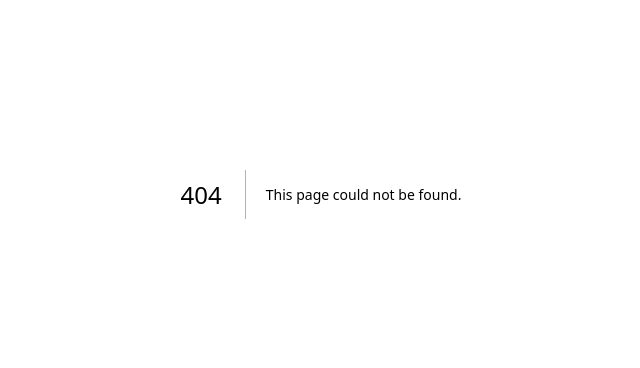
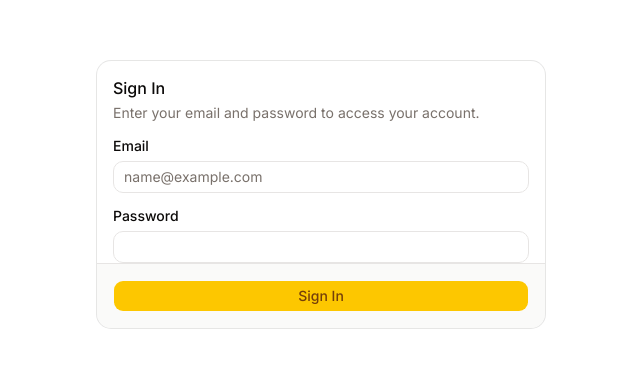
Before and after one commit to uma-provus/q2x, a Next.js app: page /login in a window 1280 px wide. Before the commit this address had no page. Shown: the part 206-574 px from the top of the page, without its empty margins (319-959 px from the left). Built offline with nearby package versions, Linux system fonts and the light colour scheme.

Commit message:
feat: setup drizzle, postgres, and next-auth with simple credentials

```diff
--- /dev/null
+++ b/drizzle.config.ts
@@ -0,0 +1,13 @@
+import { defineConfig } from "drizzle-kit";
+import * as dotenv from "dotenv";
+
+dotenv.config({ path: ".env.local" });
+
+export default defineConfig({
+  schema: "./src/db/schema.ts",
+  out: "./drizzle",
+  dialect: "postgresql",
+  dbCredentials: {
+    url: process.env.DATABASE_URL || "postgres://postgres:postgres@localhost:5432/q2x",
+  },
+});
--- /dev/null
+++ b/src/app/api/auth/[...nextauth]/route.ts
@@ -0,0 +1,3 @@
+import { handlers } from "@/lib/auth";
+
+export const { GET, POST } = handlers;
--- a/src/app/layout.tsx
+++ b/src/app/layout.tsx
@@ -1,6 +1,7 @@
 import type { Metadata } from "next";
 import { Geist, Geist_Mono, Inter } from "next/font/google";
 import { ThemeProvider } from "@/components/theme-provider";
+import { Toaster } from "@/components/ui/sonner";
 import "./globals.css";
 
 const inter = Inter({ subsets: ["latin"], variable: "--font-sans" });
@@ -37,6 +38,7 @@ export default function RootLayout({
           disableTransitionOnChange
         >
           {children}
+          <Toaster />
         </ThemeProvider>
       </body>
     </html>
--- /dev/null
+++ b/src/app/login/page.tsx
@@ -0,0 +1,83 @@
+"use client";
+
+import { useState } from "react";
+import { signIn } from "next-auth/react";
+import { useRouter } from "next/navigation";
+import { Button } from "@/components/ui/button";
+import { Input } from "@/components/ui/input";
+import { Label } from "@/components/ui/label";
+import { Card, CardContent, CardDescription, CardFooter, CardHeader, CardTitle } from "@/components/ui/card";
+import { toast } from "sonner";
+
+export default function LoginPage() {
+  const router = useRouter();
+  const [email, setEmail] = useState("");
+  const [password, setPassword] = useState("");
+  const [isLoading, setIsLoading] = useState(false);
+
+  const handleSubmit = async (e: React.FormEvent) => {
+    e.preventDefault();
+    setIsLoading(true);
+
+    try {
+      const result = await signIn("credentials", {
+        email,
+        password,
+        redirect: false,
+      });
+
+      if (result?.error) {
+        toast.error("Invalid credentials");
+      } else {
+        toast.success("Logged in successfully");
+        router.push("/");
+        router.refresh();
+      }
+    } catch (error) {
+      toast.error("Something went wrong");
+    } finally {
+      setIsLoading(false);
+    }
+  };
+
+  return (
+    <div className="flex items-center justify-center min-h-screen bg-background">
+      <Card className="w-full max-w-md">
+        <CardHeader>
+          <CardTitle>Sign In</CardTitle>
+          <CardDescription>Enter your email and password to access your account.</CardDescription>
+        </CardHeader>
+        <form onSubmit={handleSubmit}>
+          <CardContent className="space-y-4">
+            <div className="space-y-2">
+              <Label htmlFor="email">Email</Label>
+              <Input
+                id="email"
+                type="email"
+                placeholder="name@example.com"
+                value={email}
+                onChange={(e) => setEmail(e.target.value)}
+                required
+              />
+            </div>
+            <div className="space-y-2">
+              <Label htmlFor="password">Password</Label>
+              <Input
+                id="password"
+                type="password"
+                value={password}
+                onChange={(e) => setPassword(e.target.value)}
+                required
+              />
+            </div>
+          </CardContent>
+          <CardFooter>
+            <Button type="submit" className="w-full" disabled={isLoading}>
+              {isLoading ? "Signing in..." : "Sign In"}
+            </Button>
+          </CardFooter>
+        </form>
+      </Card>
+    </div>
+  );
+}
--- /dev/null
+++ b/src/db/index.ts
@@ -0,0 +1,9 @@
+import { drizzle } from "drizzle-orm/postgres-js";
+import postgres from "postgres";
+import * as schema from "./schema";
+
+const connectionString = process.env.DATABASE_URL || "postgres://postgres:postgres@localhost:5432/q2x";
+
+// Disable prefetch as it is not supported for "Transaction" pool mode
+const client = postgres(connectionString, { prepare: false });
+export const db = drizzle(client, { schema });
--- /dev/null
+++ b/src/db/schema.ts
@@ -0,0 +1,26 @@
+import { pgTable, uuid, text, timestamp, jsonb, boolean } from "drizzle-orm/pg-core";
+import { sql } from "drizzle-orm";
+
+export const tenants = pgTable("tenants", {
+  id: uuid("id").defaultRandom().primaryKey(),
+  name: text("name").notNull(),
+  slug: text("slug").notNull().unique(),
+  catalogSchema: jsonb("catalog_schema"),
+  createdAt: timestamp("created_at").defaultNow().notNull(),
+  updatedAt: timestamp("updated_at").defaultNow().notNull(),
+});
+
+export const users = pgTable("users", {
+  id: uuid("id").defaultRandom().primaryKey(),
+  tenantId: uuid("tenant_id")
+    .references(() => tenants.id)
+    .notNull(),
+  email: text("email").notNull(),
+  passwordHash: text("password_hash"),
+  name: text("name").notNull(),
+  status: text("status", { enum: ["active", "invited", "disabled"] })
+    .default("active")
+    .notNull(),
+  createdAt: timestamp("created_at").defaultNow().notNull(),
+  updatedAt: timestamp("updated_at").defaultNow().notNull(),
+});
--- /dev/null
+++ b/src/lib/auth.ts
@@ -0,0 +1,68 @@
+import NextAuth from "next-auth";
+import Credentials from "next-auth/providers/credentials";
+import { z } from "zod";
+import { db } from "@/db";
+import { users } from "@/db/schema";
+import { eq } from "drizzle-orm";
+import bcrypt from "bcryptjs";
+
+export const { handlers, auth, signIn, signOut } = NextAuth({
+  providers: [
+    Credentials({
+      credentials: {
+        email: { label: "Email", type: "email" },
+        password: { label: "Password", type: "password" },
+      },
+      authorize: async (credentials) => {
+        const parsedCredentials = z
+          .object({ email: z.string().email(), password: z.string().min(6) })
+          .safeParse(credentials);
+
+        if (parsedCredentials.success) {
+          const { email, password } = parsedCredentials.data;
+          const user = await db.query.users.findFirst({
+            where: eq(users.email, email),
+          });
+
+          if (!user) return null;
+          if (!user.passwordHash) return null;
+
+          const passwordsMatch = await bcrypt.compare(password, user.passwordHash);
+
+          if (passwordsMatch) {
+            return {
+              id: user.id,
+              name: user.name,
+              email: user.email,
+              tenantId: user.tenantId,
+            };
+          }
+        }
+
+        return null;
+      },
+    }),
+  ],
+  callbacks: {
+    async jwt({ token, user }) {
+      if (user) {
+        token.id = user.id;
+        // @ts-ignore
+        token.tenantId = user.tenantId;
+      }
+      return token;
+    },
+    async session({ session, token }) {
+      if (token) {
+        // @ts-ignore
+        session.user.id = token.id;
+        // @ts-ignore
+        session.user.tenantId = token.tenantId;
+      }
+      return session;
+    },
+  },
+  pages: {
+    signIn: "/login",
+  },
+});
```
Also changed, not shown: package.json (+9 -1 lines), 1 other file (tests, documents, lock files or other folders).
